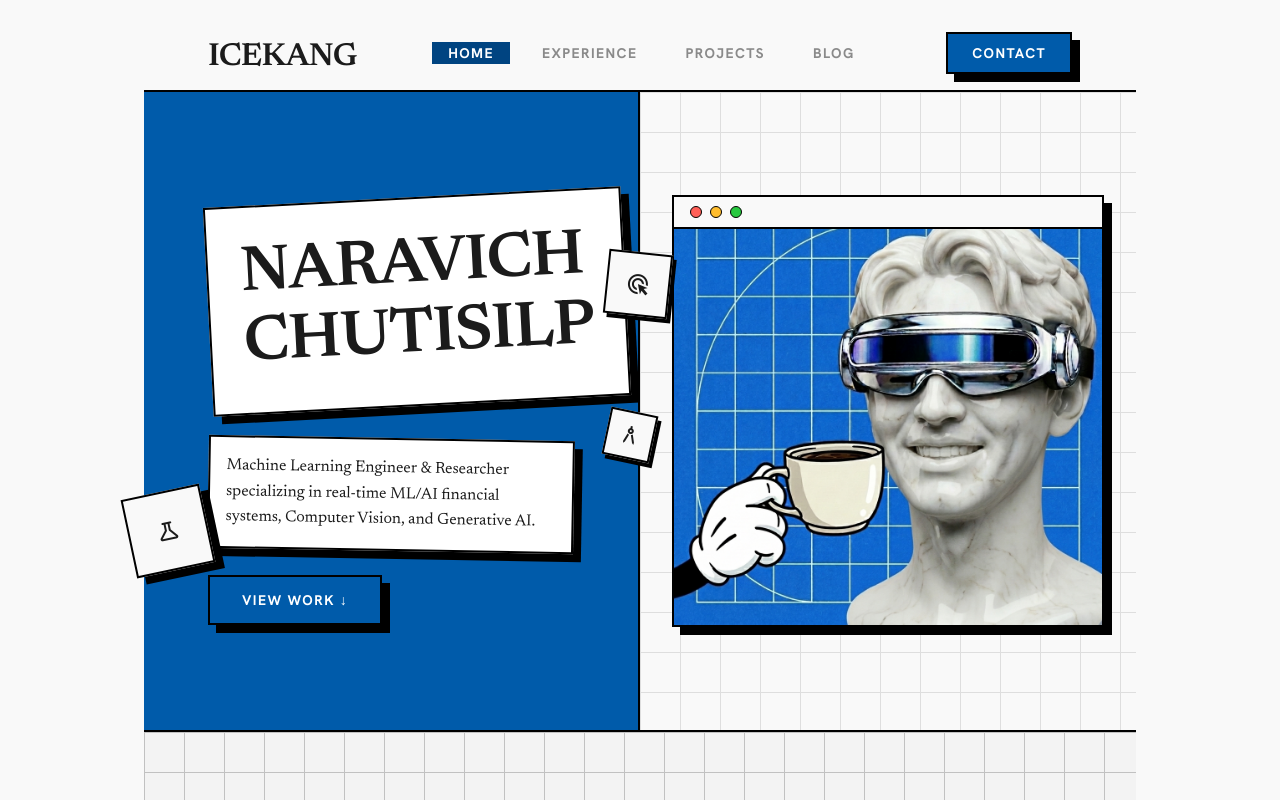
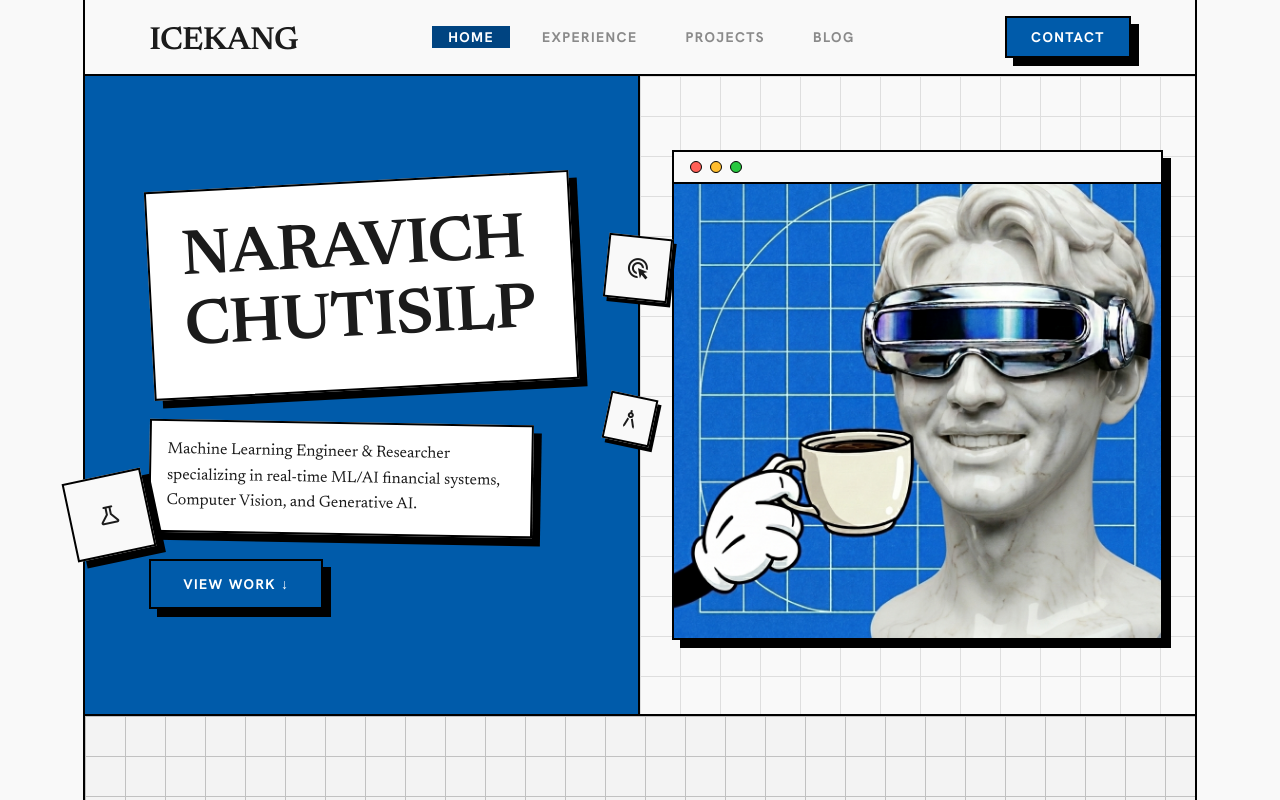
Before and after one commit to icekang/icekang.com, a SvelteKit app: page / in a window 1280 px wide. Shown: the top 800 px of the page. Built offline with nearby package versions, Linux system fonts and the light colour scheme.

Commit message:
feat: implement global layout with base styles and container styling

```diff
--- a/src/routes/+layout.svelte
+++ b/src/routes/+layout.svelte
@@ -1,28 +1,9 @@
 <script>
-	import "../app.css";
+	import '../app.css';
 </script>
 
-<div class="app">
-	<main>
-		<slot />
-	</main>
+<div
+	class="app min-h-screen flex flex-col bg-background font-body-md text-on-background w-full lg:max-w-[87%] mx-auto lg:border-x-2 border-black"
+>
+	<slot />
 </div>
-
-<style>
-	.app {
-		display: flex;
-		flex-direction: column;
-		min-height: 100vh;
-	}
-
-	main {
-		flex: 1;
-		display: flex;
-		flex-direction: column;
-		padding: 1rem;
-		width: 100%;
-		max-width: 64rem;
-		margin: 0 auto;
-		box-sizing: border-box;
-	}
-</style>
```
